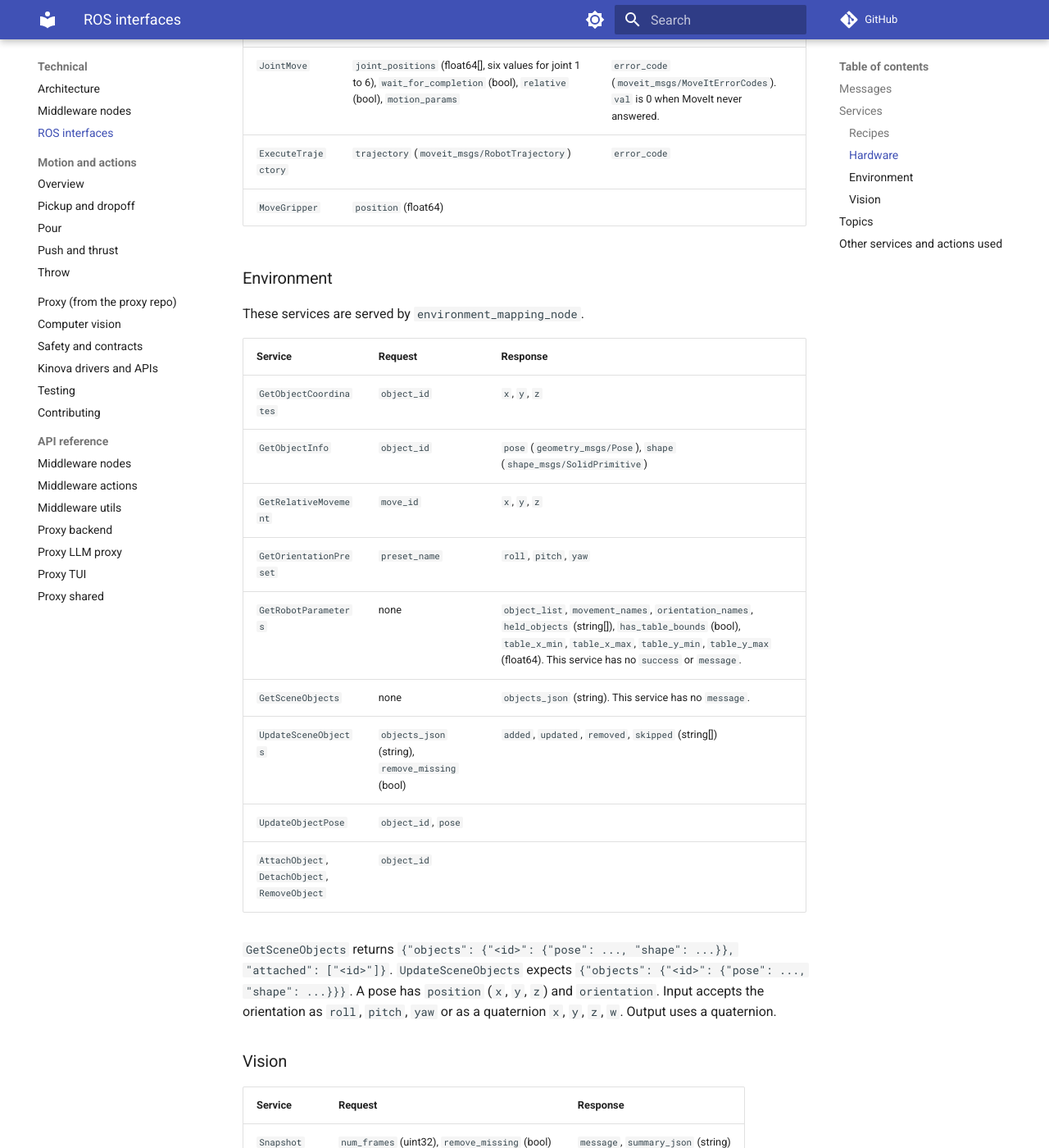
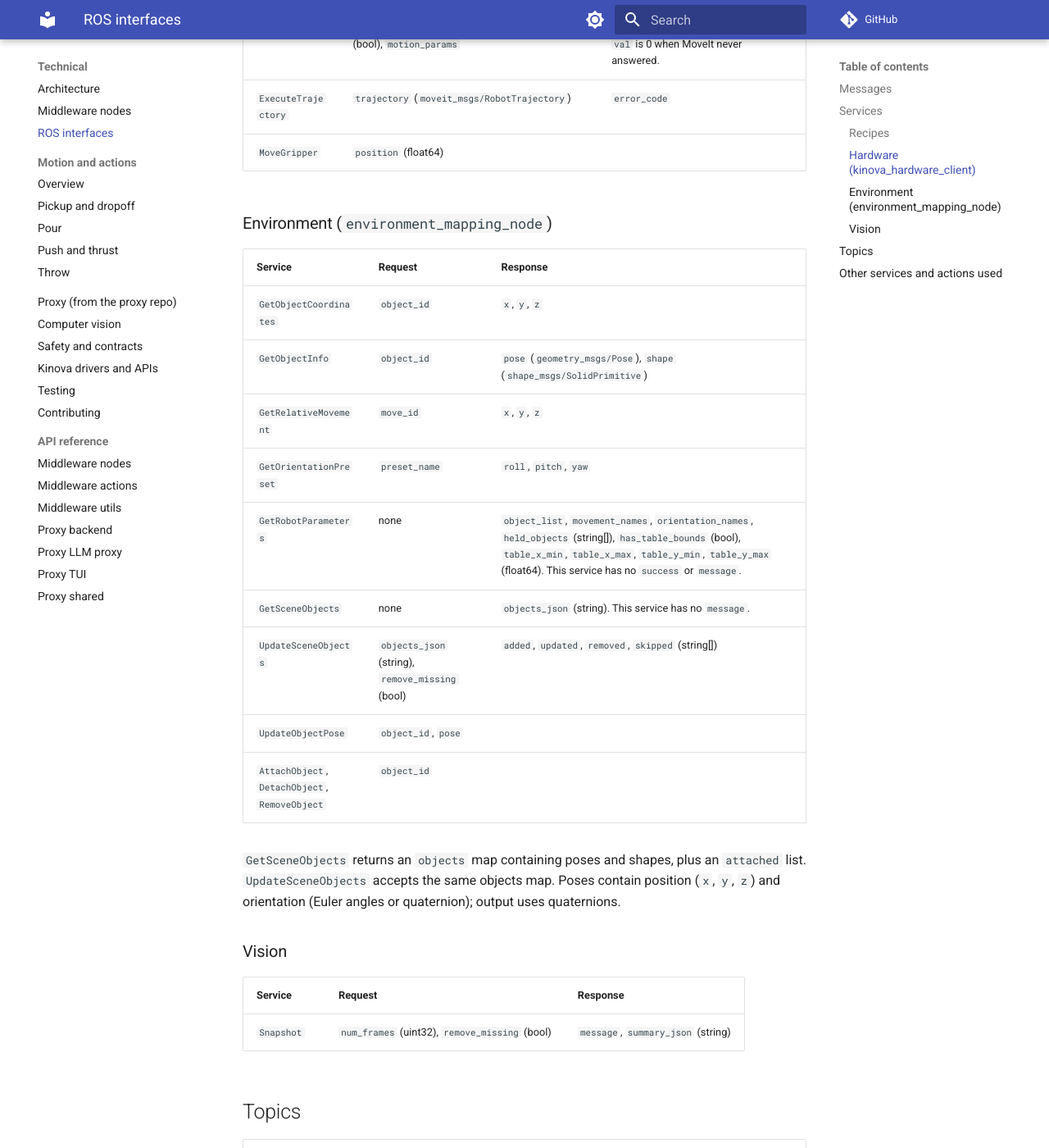
Before and after one commit to Jeremy-Allan/ROS2-middleware, an MkDocs documentation site: the page built from docs/technical/ros-interfaces.md, in a window 1280 px wide and 1400 px high, scrolled down 1258 px. Shown: the whole window at 82% size. Built offline with MkDocs 1.6.1 and Material for MkDocs 9.7.7, drawn with Linux system fonts in a browser that asks for light colours; comment, search, counter and statistics services are not loaded; some of the changed text lies outside the part shown.

Commit message:
Update ros-interfaces.md

```diff
--- a/docs/technical/ros-interfaces.md
+++ b/docs/technical/ros-interfaces.md
@@ -1,6 +1,6 @@
 # ROS interfaces
 
-This page lists the interfaces of the middleware: the services and messages defined in `kinova_interfaces`, and the topics, actions and external services the nodes use.
+Reference for middleware messages, services, topics and external ROS 2 interfaces.
 
 ## Messages
 
@@ -20,9 +20,7 @@
 |---|---|---|
 | `ExecuteRecipe` | `recipe_json` (string) | `message` |
 
-### Hardware
-
-These services are served by `kinova_hardware_client`.
+### Hardware (`kinova_hardware_client`)
 
 | Service | Request | Response |
 |---|---|---|
@@ -33,9 +31,7 @@
 | `ExecuteTrajectory` | `trajectory` (`moveit_msgs/RobotTrajectory`) | `error_code` |
 | `MoveGripper` | `position` (float64) | |
 
-### Environment
-
-These services are served by `environment_mapping_node`.
+### Environment (`environment_mapping_node`)
 
 | Service | Request | Response |
 |---|---|---|
@@ -49,7 +45,7 @@
 | `UpdateObjectPose` | `object_id`, `pose` | |
 | `AttachObject`, `DetachObject`, `RemoveObject` | `object_id` | |
 
-`GetSceneObjects` returns `{"objects": {"<id>": {"pose": ..., "shape": ...}}, "attached": ["<id>"]}`. `UpdateSceneObjects` expects `{"objects": {"<id>": {"pose": ..., "shape": ...}}}`. A pose has `position` (`x`, `y`, `z`) and `orientation`. Input accepts the orientation as `roll`, `pitch`, `yaw` or as a quaternion `x`, `y`, `z`, `w`. Output uses a quaternion.
+`GetSceneObjects` returns an `objects` map containing poses and shapes, plus an `attached` list. `UpdateSceneObjects` accepts the same objects map. Poses contain position (`x`, `y`, `z`) and orientation (Euler angles or quaternion); output uses quaternions.
 
 ### Vision
 
```
